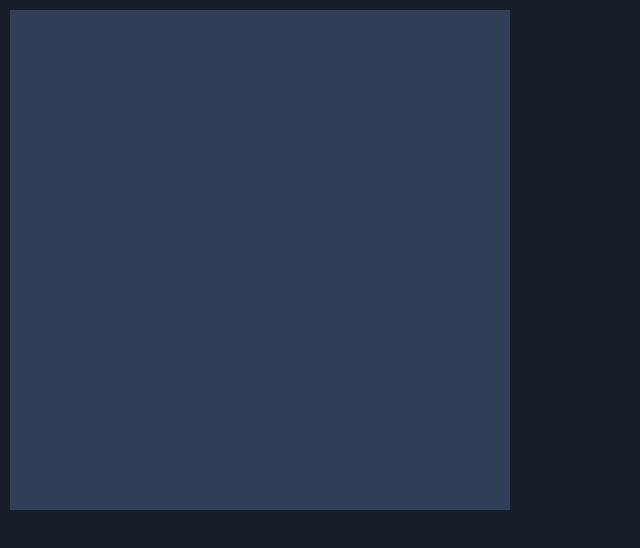
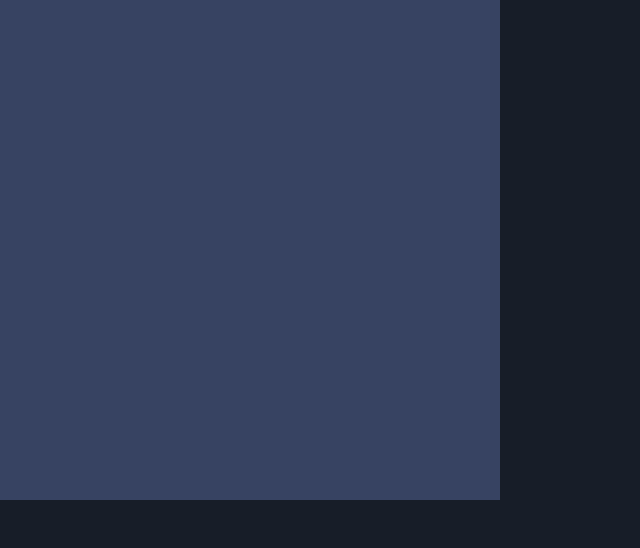
Before and after one commit to TodePond/TimePond, a plain HTML site: page index.html in a window 1280 px wide. Shown: the whole page, without its empty margins (0-640 px from the left). Drawn offline with Linux system fonts and the light colour scheme.

Commit message:
redo layout

```diff
--- a/habitat-embed.js
+++ b/habitat-embed.js
@@ -120,6 +120,46 @@ const Habitat = {}
 	}
 
 	Habitat.Async = {install, sleep}
+}
+
+//========//
+// Colour //
+//========//
+{
+
+	Habitat.Colour = {}
+
+	Habitat.Colour.make = (r, g, b) => {
+		const colour = new Uint8Array([r, g, b])
+		const string = `rgb(${r}, ${g}, ${b})`
+		const hex = `#${r.toString(16)}${g.toString(16)}${b.toString(16)}`
+		colour.toString = () => string
+		colour.toHex = () => hex
+		colour.brightness = (r*299 + g*587 + b*114) / 1000 / 255
+		colour.isLight = colour.brightness > 0.7
+		colour.isDark = colour.brightness < 0.3
+		return colour
+	}
+
+	Habitat.Colour.Black = Habitat.Colour.make(23, 29, 40)
+	Habitat.Colour.Grey = Habitat.Colour.make(55, 67, 98)
+	Habitat.Colour.Silver = Habitat.Colour.make(159, 174, 201)
+	Habitat.Colour.White = Habitat.Colour.make(242, 245, 247)
+
+	Habitat.Colour.Green = Habitat.Colour.make(70, 255, 128)
+	Habitat.Colour.Red = Habitat.Colour.make(255, 70, 70)
+	Habitat.Colour.Blue = Habitat.Colour.make(70, 128, 255)
+	Habitat.Colour.Yellow = Habitat.Colour.make(255, 204, 70)
+	Habitat.Colour.Orange = Habitat.Colour.make(255, 128, 70)
+	Habitat.Colour.Pink = Habitat.Colour.make(255, 128, 128)
+	Habitat.Colour.Cyan = Habitat.Colour.make(70, 204, 255)
+	Habitat.Colour.Purple = Habitat.Colour.make(128, 70, 255)
+
+	Habitat.Colour.install = (global) => {
+		global.Colour = Habitat.Colour
+		Habitat.Colour.installed = true
+	}
+
 }
 
 //=========//
@@ -355,6 +395,7 @@ Habitat.install = (global) => {
 
 	if (!Habitat.Array.installed)      Habitat.Array.install(global)
 	if (!Habitat.Async.installed)      Habitat.Async.install(global)
+	if (!Habitat.Colour.installed)     Habitat.Colour.install(global)
 	if (!Habitat.Console.installed)    Habitat.Console.install(global)
 	if (!Habitat.Document.installed)   Habitat.Document.install(global)
 	if (!Habitat.Event.installed)      Habitat.Event.install(global)
--- a/index.html
+++ b/index.html
@@ -1,9 +1,10 @@
 <script src="habitat-embed.js"></script>
 <script>Habitat.install(window)</script>
 
+<script src="source/multiverse.js"></script>
 <script src="source/world.js"></script>
 <script src="source/element.js"></script>
+<script src="source/atom.js"></script>
 <script src="source/elements.js"></script>
-<script src="source/atom.js"></script>
 
 <script src="source/main.js"></script>
--- a/source/element.js
+++ b/source/element.js
@@ -3,8 +3,8 @@ const makeElement = ({width = 20, height = 20, update = UPDATE_MOVER, draw = DRA
 	const element = {width, height, draw, update, colour}
 	return element
 }
-
 // Defaults
+const GRAVITY = 0.5
 const DRAW_RECTANGLE = (self, context) => {
 	const {x, y, width, height, colour} = self
 	context.fillStyle = colour
--- a/source/main.js
+++ b/source/main.js
@@ -1,26 +1,9 @@
 
-const worlds = []
+const multiverse = makeMultiverse()
 
 on.load(() => {
-	document.body.style["background-color"] = "rgb(23, 29, 40)"
+	document.body.style["background-color"] = Colour.Black
 	document.body.style["margin"] = "0"
-
-	// Create and start initial timeline
-	const world = makeWorld()
-	addWorld(world)
-	tick()
-
-
+	document.body.appendChild(multiverse.context.canvas)
+	trigger("resize")
 })
-
-
-let hand = undefined
-
-const tick = () => {
-	const paused = hand !== undefined
-	for (const world of worlds) {
-		world.update(paused)
-		world.draw()
-	}
-	requestAnimationFrame(tick, 0)
-}
--- /dev/null
+++ b/source/multiverse.js
@@ -0,0 +1,62 @@
+
+const WORLD_WIDTH = 500
+const WORLD_HEIGHT = 500
+
+const makeMultiverse = () => {
+
+	const multiverse = {}
+
+	// Canvas Setup
+	const stage = Stage.make()
+	stage.tick = () => {}
+	const {context, canvas} = stage
+	canvas.style["background-color"] = Colour.Black
+	canvas.style["image-rendering"] = "pixelated"
+	on.resize(() => {
+		const height = getMultiverseHeight(multiverse)
+		canvas.height = height
+		canvas.width = document.body.clientWidth
+		canvas.style["height"] = height
+		canvas.style["width"] = document.body.clientWidth
+	})
+
+	// Multiverse Setup
+	multiverse.worlds = [makeWorld()]
+	multiverse.context = context
+	setInterval(() => tickMultiverse(multiverse), 1000 / 60)
+
+	return multiverse
+}
+
+const tickMultiverse = (multiverse) => {
+	drawMultiverse(multiverse)
+}
+
+const drawMultiverse = (multiverse) => {
+	const {context, worlds} = multiverse
+	let x = 0
+	let y = 0
+	for (let i = 0; i < worlds.length; i++) {
+		const world = worlds[i]
+		drawWorld(context, world, x, y)
+		x += WORLD_WIDTH
+		if (x + WORLD_WIDTH >= context.canvas.width) {
+			x = 0
+			y += WORLD_HEIGHT
+		}
+	}
+}
+
+const getMultiverseHeight = (multiverse) => {
+	const {context, worlds} = multiverse
+	let x = 0
+	let y = 0
+	for (let i = 0; i < worlds.length; i++) {
+		x += WORLD_WIDTH
+		if (x + WORLD_WIDTH >= context.canvas.width) {
+			x = 0
+			y += WORLD_HEIGHT
+		}
+	}
+	return y + WORLD_HEIGHT
+}
--- a/source/world.js
+++ b/source/world.js
@@ -1,110 +1,9 @@
-const GRAVITY = 0.5
-
-const WORLD_WIDTH = 500
-const WORLD_HEIGHT = 500
-
 const makeWorld = () => {
-	const world = Stage.make()
-
-	const {context, canvas} = world
-	canvas.height = WORLD_WIDTH
-	canvas.width = WORLD_HEIGHT
-	canvas.style["width"] = WORLD_WIDTH
-	canvas.style["height"] = WORLD_HEIGHT
-	canvas.style["background-color"] = "rgb(50, 61, 88)"
-	canvas.style["margin"] = 10
-	canvas.style["image-rendering"] = "pixelated"
-
-	world.tick = () => {}
-	world.atoms = []
-	world.update = (paused) => {
-		if (!paused) for (const atom of world.atoms) {
-			atom.update(atom, world)
-		}
-	}
-
-	world.draw = () => {
-		context.clearRect(0, 0, WORLD_WIDTH, WORLD_HEIGHT)
-		for (const atom of world.atoms) {
-			atom.draw(atom, context)
-		}
-	}
-
-	canvas.on.mousemove(e => {
-		updateCursor(world, e.offsetX, e.offsetY, Mouse.Left)
-	})
-
-	canvas.on.touchstart(e => {
-		const x = Math.round(e.touches[0].pageX - e.touches[0].target.offsetLeft)
-		const y = Math.round(e.touches[0].pageY - e.touches[0].target.offsetTop)
-		if (x < 0) return
-		if (y < 0) return
-		if (x >= WORLD_WIDTH) return
-		if (y >= WORLD_HEIGHT) return
-		updateCursor(world, x, y, true)
-	})
-
-	canvas.on.touchmove(e => {
-		const x = Math.round(e.touches[0].pageX - e.touches[0].target.offsetLeft)
-		const y = Math.round(e.touches[0].pageY - e.touches[0].target.offsetTop)
-		if (x < 0) return
-		if (y < 0) return
-		if (x >= WORLD_WIDTH) return
-		if (y >= WORLD_HEIGHT) return
-		updateCursor(world, x, y, true)
-	})
-
-	canvas.on.touchend(e => {
-		const x = Math.round(e.touches[0].pageX - e.touches[0].target.offsetLeft)
-		const y = Math.round(e.touches[0].pageY - e.touches[0].target.offsetTop)
-		if (x < 0) return
-		if (y < 0) return
-		if (x >= WORLD_WIDTH) return
-		if (y >= WORLD_HEIGHT) return
-		updateCursor(world, x, y, false)
-	})
-
-	canvas.on.touchcancel(e => {
-		const x = Math.round(e.touches[0].pageX - e.touches[0].target.offsetLeft)
-		const y = Math.round(e.touches[0].pageY - e.touches[0].target.offsetTop)
-		if (x < 0) return
-		if (y < 0) return
-		if (x >= WORLD_WIDTH) return
-		if (y >= WORLD_HEIGHT) return
-		updateCursor(world, x, y, false)
-	})
-
+	const world = {}
 	return world
 }
 
-let cursor = {x: 0, y: 0}
-const updateCursor = (world, x, y, down) => {
-
-	// Pick up new atom
-	if (hand === undefined && down) {
-		for (const atom of world.atoms) {
-			if (pointOverlaps({x, y}, atom)) {
-				hand = atom
-				break
-			}
-		}
-	}
-
-	else if (hand !== undefined && down) {
-		const {x: cx, y: cy} = cursor
-		const [dx, dy] = [x-cx, y-cy]
-		hand.x += dx
-		hand.y += dy
-	}
-
-	else if (hand !== undefined && !down) {
-		hand = undefined
-	}
-
-	cursor = {x, y}
+const drawWorld = (context, world, x, y) => {
+	context.fillStyle = Colour.Grey
+	context.fillRect(x, y, WORLD_WIDTH, WORLD_HEIGHT)
 }
-
-const addWorld = (world) => {
-	document.body.appendChild(world.canvas)
-	worlds.push(world)
-}
```
